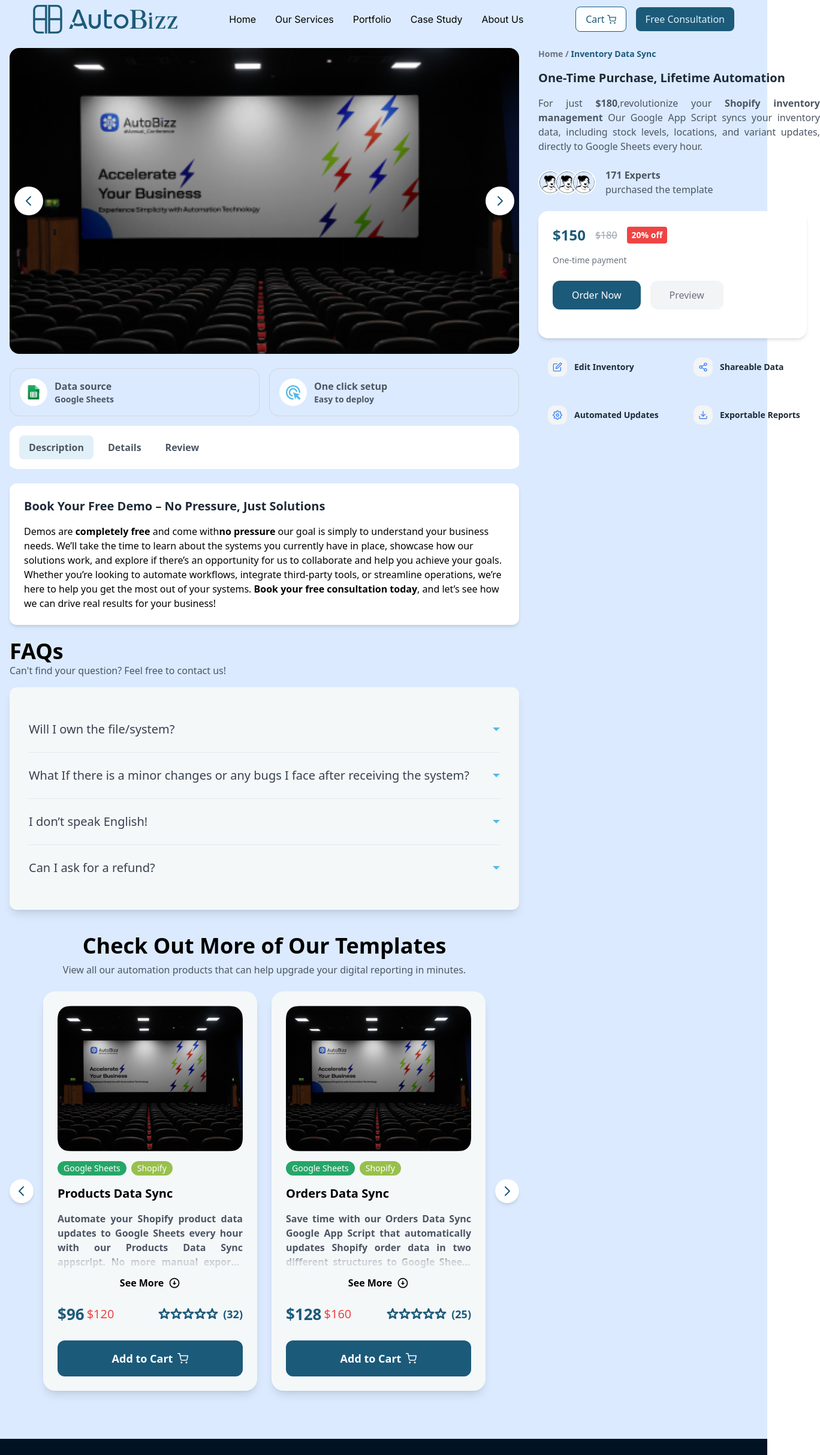
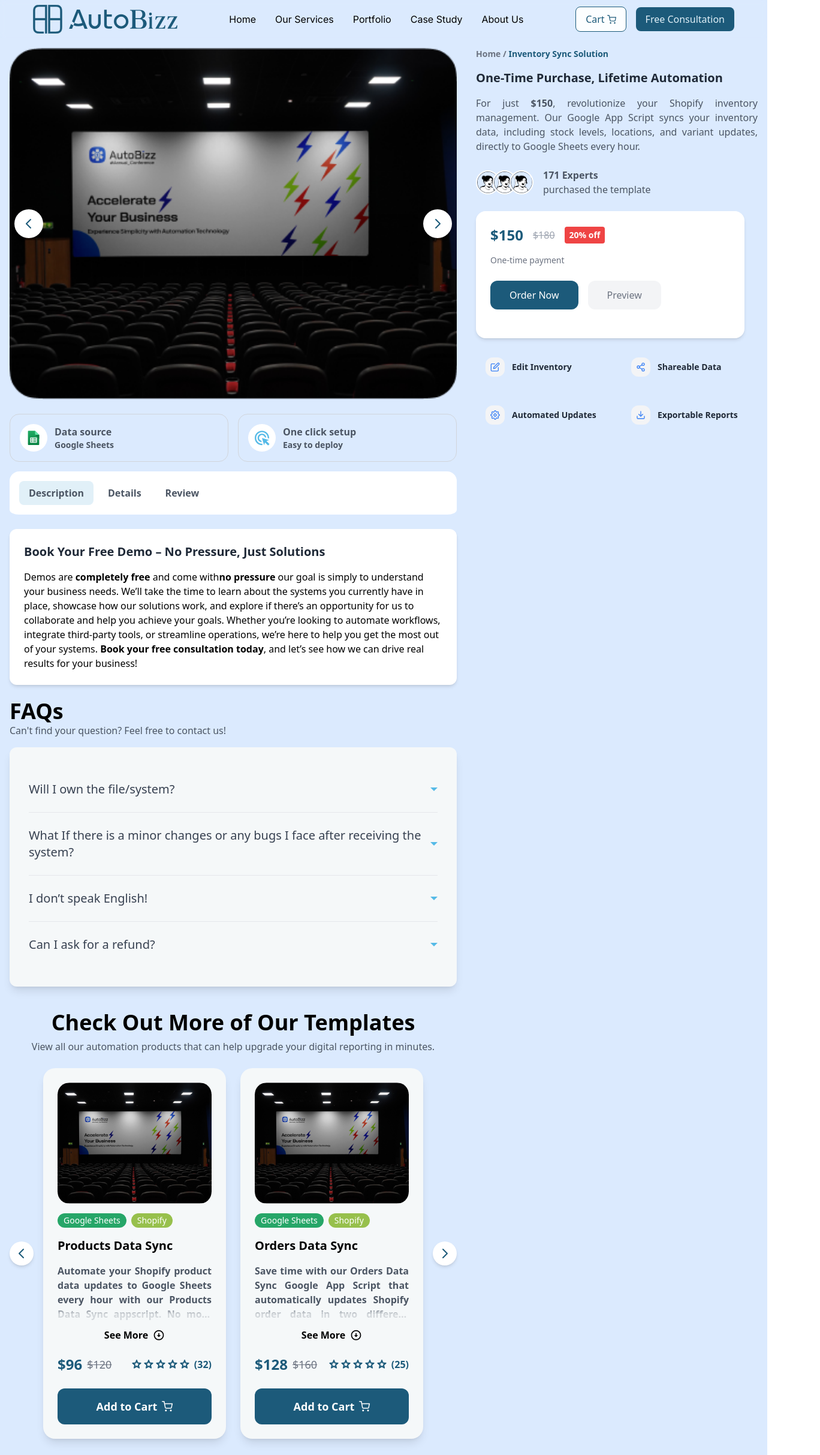
Before and after one commit to Himatrooshe/AutoBizz-Estore-Main, a React (Vite) app: page /inventory-data-sync-details in a window 1280 px wide. Shown: the top 2426 px of the page at 60% size, 1368 px wide, since content can reach past the window. Built offline with nearby package versions, Linux system fonts and the light colour scheme.

Commit message:
all revison

```diff
--- a/src/components/FAQ/Faqs.jsx
+++ b/src/components/FAQ/Faqs.jsx
@@ -31,7 +31,7 @@
   ];
 
   return (
-    <div className="bg-[#F5F8F9] lg:w-[850px] rounded-xl shadow-lg p-4 sm:p-6 lg:p-8">
+    <div className="bg-[#F5F8F9] rounded-xl shadow-lg p-4 sm:p-6 lg:p-8">
       {faqList.map((faq, index) => (
         <div key={index} className="border-b last:border-none">
           <div
--- a/src/components/Herosection/HeroSection.jsx
+++ b/src/components/Herosection/HeroSection.jsx
@@ -16,7 +16,7 @@
             Innovation you can Trust, Simplicity you’ll love
           </p>
 
-          <div className="flex flex-wrap justify-center 4xl:justify-start 2xl:justify-start xl:justify-start gap-6">
+          <div className="flex 2xl:flex-wrap justify-center 4xl:justify-start 2xl:justify-start xl:justify-start gap-6">
             <div className="bg-[#F5F8F9] p-4 sm:p-6 rounded-xl shadow-sm text-center 4xl:w-[307px] 2xl:w-[307px] xl:w-[307px] lg:w-[307px] md:w-[307px] w-[100%] transition-transform transform hover:scale-105 hover:shadow-lg">
               <p className="text-[30px] sm:text-[75px] font-bold text-[#1c5a7a]">
                 <CountUp start={0} end={180} duration={4.5} />+
@@ -87,7 +87,7 @@
             </div>
           </div>
         </div>
-        <div className="w-full md:w-[60%] mb-8">
+        <div className="w-full mb-8">
           <img src={hero} alt="Hero Section" className="w-full" />
         </div>
       </div>
--- a/src/components/ProductCart/ProductCard.jsx
+++ b/src/components/ProductCart/ProductCard.jsx
@@ -126,22 +126,25 @@
       </div>
 
       <div className="mt-auto">
-        <div className="flex items-center justify-between mt-4">
-          <div className="flex items-center space-x-1">
-            <span className="text-[20px] sm:text-[26px] font-bold text-[#1c5a7a]">
+      <div className="flex flex-wrap items-center justify-between mt-4">
+  {/* Product Price */}
+  <div className="flex items-center space-x-2">
+    <span className="text-xl sm:text-2xl font-bold text-[#1c5a7a]">
       ${product.price}
     </span>
-            <span className="text-[16px] sm:text-[20px] font-normal text-red-500">
+    <span className="text-base sm:text-lg font-normal text-gray-500 line-through">
       ${product.originalPrice}
     </span>
   </div>
-          <div className="flex items-center space-x-2">
-            <div className="flex">
+
+  {/* Star Ratings and Reviews */}
+  <div className="flex items-center space-x-2 mt-2 sm:mt-0">
+    <div className="flex space-x-1">
       {[...Array(5)].map((_, index) => (
         <svg
           key={index}
-                width="20"
-                height="20"
+          width="16"
+          height="16"
           viewBox="0 0 15 15"
           fill="none"
           xmlns="http://www.w3.org/2000/svg"
@@ -153,12 +156,14 @@
             strokeWidth="1"
           />
         </svg>
-
       ))}
     </div>
-            <span className="text-[#1c5a7a] text-lg font-semibold">({product.reviews})</span>
+    <span className="text-[#1c5a7a] text-sm sm:text-base font-semibold">
+      ({product.reviews})
+    </span>
   </div>
 </div>
+
 
         <button
           onClick={handleOrderNow}
--- a/src/components/ProductDetails/EnterpriseCustomSolutionDetails.jsx
+++ b/src/components/ProductDetails/EnterpriseCustomSolutionDetails.jsx
@@ -29,7 +29,7 @@
   const products = [
     { type: "orders" },
     { type: "inventory" },
-    { type: "enterprise" },
+    { type: "products" },
   ];
 
   return (
@@ -42,7 +42,7 @@
           {/* Image Carousel */}
           <div className="relative w-full max-w-full lg:max-w-[850px]">
             <img
-              className="w-full max-w-full h-auto lg:h-[510px] object-cover rounded-2xl"
+              className="w-full max-w-full h-auto"
               src={images[currentImage]}
               alt="Product"
             />
--- a/src/components/ProductDetails/InventoryDataSyncDetails.jsx
+++ b/src/components/ProductDetails/InventoryDataSyncDetails.jsx
@@ -1,19 +1,16 @@
-import React, { useState, useEffect } from "react";
+import React, { useState } from "react";
 import random from "../../assets/Product Image.png";
 import Asses from "../../assets/A-1.png";
 import { FiEdit, FiShare2, FiSettings, FiDownload } from "react-icons/fi";
-import { Link } from "react-router-dom";
-import ProductCard from "../ProductCart/ProductCard";
-import EnterpriseCustomSolution from "../ProductCart/EnterpriseCustomSolution";
+import ProductInfoCard from "./ProductInfoCard";
+import FeatureList from "./FeatureList";
+import ProductCarousel from "../ProductDetails/ProductCarousel";
 import Faqs from "../FAQ/Faqs";
 import ProductReviews from "../Reviews/products-review/ProductReviews";
 import Details from "./DescriptionAndDetails/InventoryDetails";
 import Description from "./DescriptionAndDetails/InventoryDecstiption";
-import ProductInfoCard from "./ProductInfoCard";
-import FeatureList from "./FeatureList";
-import ProductCarousel from "../ProductDetails/ProductCarousel";
 
-const InventoryDataSyncDetails = () => {
+const InventorySyncPage = () => {
   const [currentImage, setCurrentImage] = useState(0);
   const [activeTab, setActiveTab] = useState("description");
 
@@ -36,16 +33,14 @@
   ];
 
   return (
-    <div className="flex justify-center bg-[#DBEAFE] py-12 sm:py-16 lg:py-20 px-4 ">
-
+    <div className="flex justify-center bg-[#DBEAFE] py-12 sm:py-16 lg:py-20 px-4">
       <div className="max-w-[1400px] flex flex-col lg:flex-row lg:gap-8 gap-6 w-full">
-
         {/* Left Column */}
         <div className="w-full lg:flex-1">
           {/* Image Carousel */}
           <div className="relative w-full max-w-full lg:max-w-[850px]">
             <img
-              className="w-full max-w-full h-auto lg:h-[510px] object-cover rounded-2xl"
+              className="w-full h-auto"
               src={images[currentImage]}
               alt="Product"
             />
@@ -90,15 +85,14 @@
           </div>
           <div className="block lg:hidden mt-6">
             <ProductInfoCard
-            title="Inventory Data Sync"
+              title="Inventory Sync Solution"
               headerTitle="One-Time Purchase, Lifetime Automation"
               description={
                 <>
-                For just <strong>$180</strong>, revolutionize your{" "}
-                <strong>Shopify inventory management</strong> Our Google App
-                Script syncs your inventory data, including stock levels,
-                locations, and variant updates, directly to Google Sheets every
-                hour.
+                  For just <strong>$150</strong>, revolutionize your Shopify
+                  inventory management. Our Google App Script syncs your
+                  inventory data, including stock levels, locations, and variant
+                  updates, directly to Google Sheets every hour.
                 </>
               }
               price="150"
@@ -116,13 +110,12 @@
           </div>
 
           {/* Feature List */}
-
-
-          {/* Tabs Section */}
           <div className="mt-6 w-full lg:max-w-[850px]">
             <div className="pb-4">
               <FeatureList />
             </div>
+
+            {/* Tabs Section */}
             <div className="bg-white p-4 rounded-2xl flex flex-wrap justify-start gap-2 border-b-8 border-b-[#DBEAFE]">
               <button
                 className={getTabClass("description")}
@@ -170,15 +163,14 @@
         {/* Right Column */}
         <div className="hidden lg:block lg:w-[470px] lg:shrink-0">
           <ProductInfoCard
-            title="Inventory Data Sync"
+            title="Inventory Sync Solution"
             headerTitle="One-Time Purchase, Lifetime Automation"
             description={
               <>
-                For just{" "}<strong>$180</strong>,revolutionize your{" "}
-                <strong>Shopify inventory management</strong> Our Google App
-                Script syncs your inventory data, including stock levels,
-                locations, and variant updates, directly to Google Sheets every
-                hour.
+                For just <strong>$150</strong>, revolutionize your Shopify
+                inventory management. Our Google App Script syncs your inventory
+                data, including stock levels, locations, and variant updates,
+                directly to Google Sheets every hour.
               </>
             }
             price="150"
@@ -199,4 +191,4 @@
   );
 };
 
-export default InventoryDataSyncDetails;
+export default InventorySyncPage;
--- a/src/components/ProductDetails/OrdersDataSyncDetails.jsx
+++ b/src/components/ProductDetails/OrdersDataSyncDetails.jsx
@@ -44,7 +44,7 @@
           {/* Image Carousel */}
           <div className="relative w-full max-w-full lg:max-w-[850px]">
             <img
-              className="w-full max-w-full h-auto lg:h-[510px] object-cover rounded-2xl"
+              className="w-full max-w-full h-auto"
               src={images[currentImage]}
               alt="Product"
             />
--- a/src/components/ProductDetails/ProductInfoCard.jsx
+++ b/src/components/ProductDetails/ProductInfoCard.jsx
@@ -29,7 +29,7 @@
   };
 
   return (
-    <div className="w-full lg:w-[470px] lg:sticky lg:top-16 px-4 sm:px-8 lg:px-0">
+    <div className="w-full max-w-xl lg:sticky lg:top-16 px-4 sm:px-8 lg:px-0">
       {/* Breadcrumb */}
       <nav className="text-xs sm:text-sm text-gray-500 mb-2 sm:mb-4 font-semibold">
         <Link to="/" className="text-gray-500 hover:text-[#1c5a7a] transition">
```
Also changed, not shown: src/components/ProductCart/EnterpriseCustomSolution.jsx (+16 -10 lines), src/components/ProductDetails/ProductCarousel.jsx (+16 -9 lines), src/components/ProductDetails/ProductDataSyncDetails.jsx (+22 -17 lines). Lines whose indentation alone changed are shown as unchanged.
